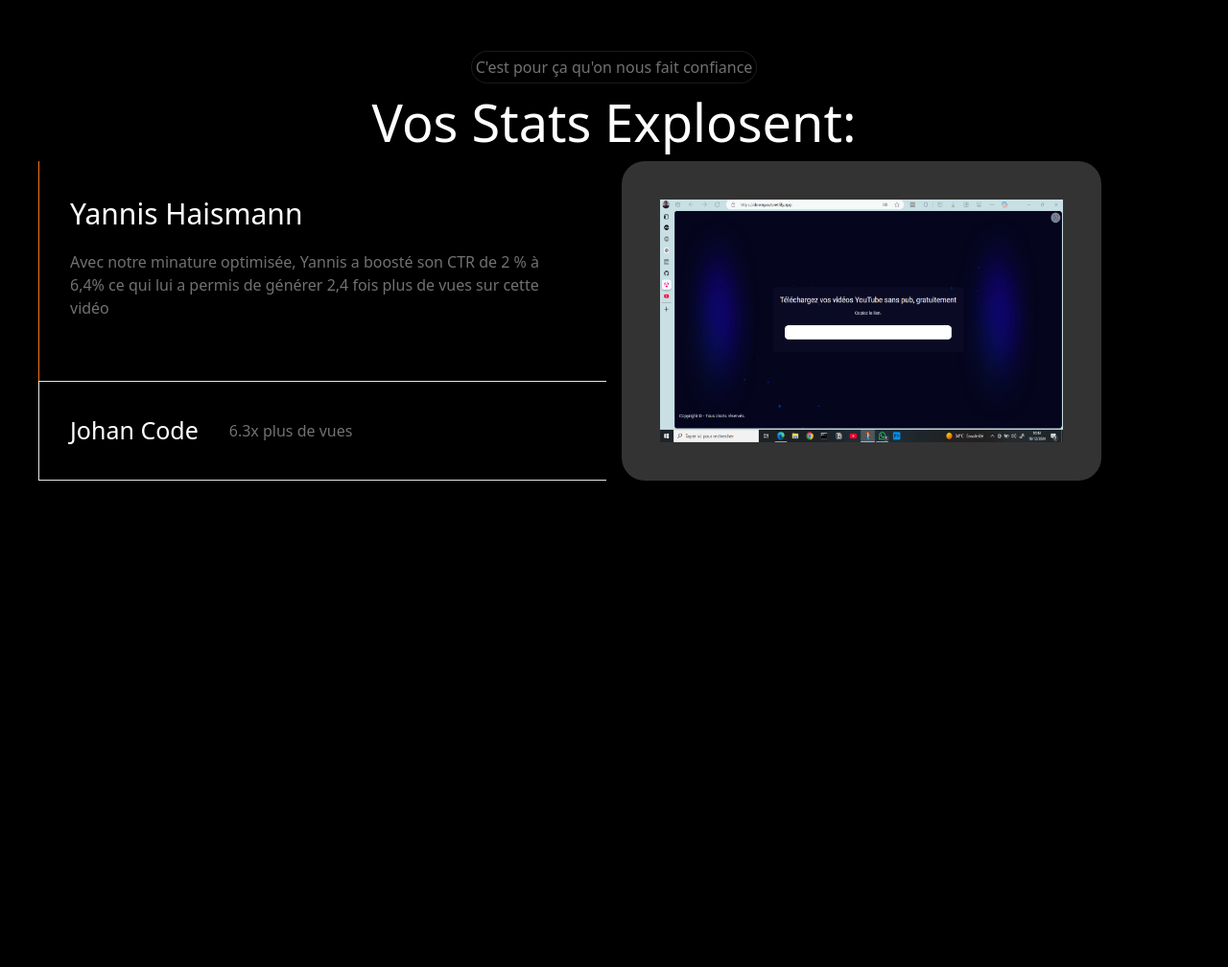
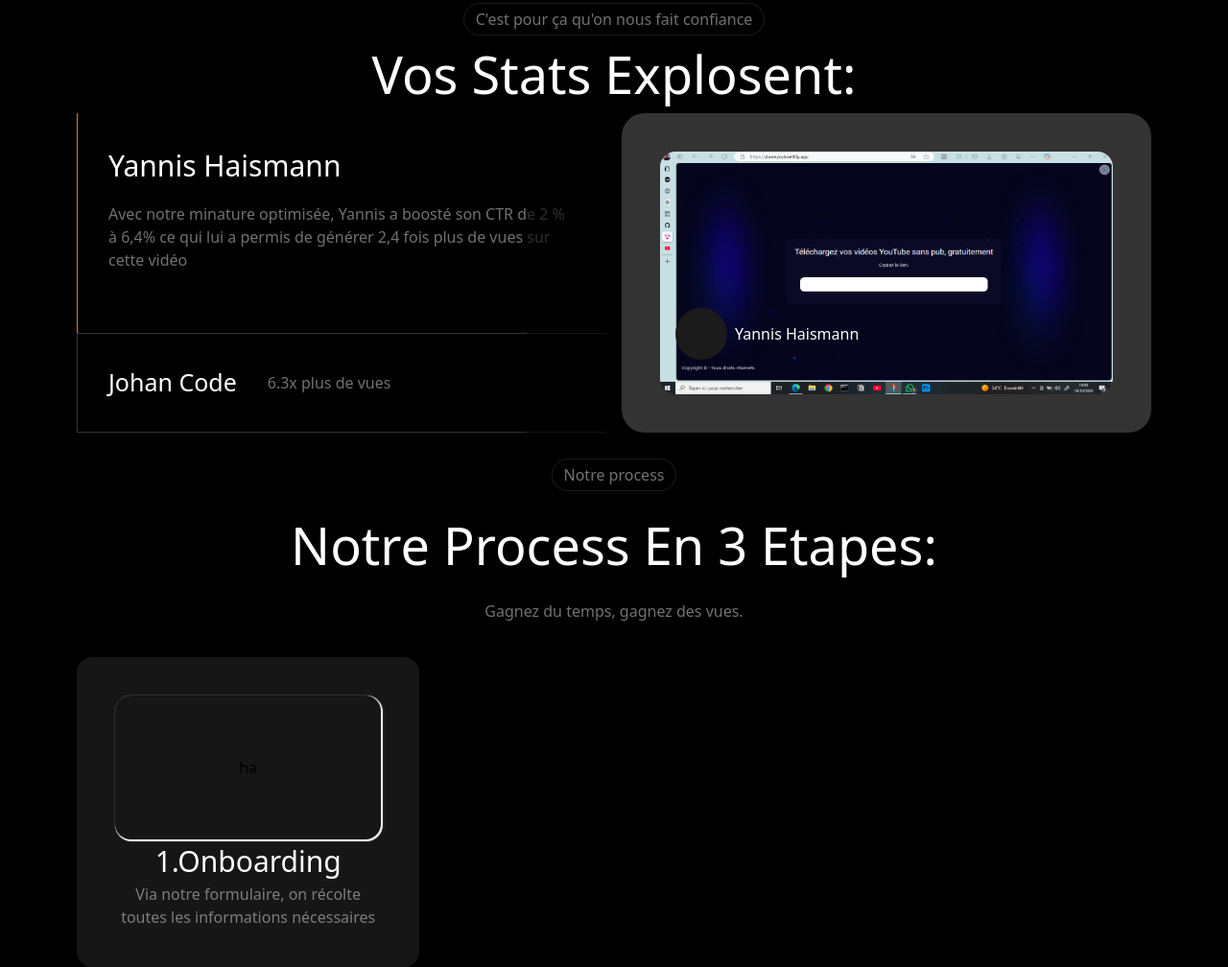
Before and after one commit to Djanfarouhanif/LandingCraft, a website: page page1/index.html in a window 1280 px wide. Shown: the part 1276-2284 px from the top of the page at 96% size. Before the commit the page ends 1817 px from the top, so only its background shows below. Drawn offline with Linux system fonts and the light colour scheme.

Commit message:
finit stat part

```diff
--- a/page1/index.html
+++ b/page1/index.html
@@ -34,14 +34,32 @@
      background-size: 10px 10px;
 
     }
+    .prof{
+      position: relative;
+    }
+
+    .prof::after {
+        content: '';
+        position: absolute;
+        width: 15%;
+        height: 100%;
+        background: rgba(0, 0, 0, 0.599);
+        right: 0;
+        top: 0;
+        z-index: 4;
+
+
+
+    }
+
     </style>
   </head>
   <body class="bg-black">
-    <div class="px-10">
+    <div class="px-20">
       <!-- 1111 -->
         <div class="b  min-w-min-screen p-6 rounded-b-2xl   flex flex-col items-center gap-20 ">
           <!-- --------------- nav bar ----------------------------- -->
-           <div class="flex gap-7 p-3  rounded-3xl bg-black/75 border border-white/10">
+           <div class="fixed z-10 flex gap-7 p-3  rounded-3xl bg-black/75 border border-white/10">
             <!-- Logo -->
             <div class="text-button">MiniaMaker.ia</div>
             <!-- Corpt du navbar -->
@@ -59,9 +77,9 @@
            </div>
 
            <!-- ------------------ body 1--------------------- -->
-            <div class=" flex flex-col gap-8 items-center justify-center">
+            <div class=" flex flex-col gap-8 items-center justify-center pt-20">
               <!-- Offre de lancement -->
-              <div class="flex items-center gap-2 bg-black/75 border border-white/10 p-1 rounded-3xl">
+              <div class="flex items-center gap-2 bg-black/75 border border-white/10 p-1 px-3 rounded-3xl">
                 <div class="w-2 h-2 bg-button rounded-full"></div>
                 <div class="text-nav-color flex gap-2"><span>Offre de lancemment </span> <span class="text-text">03 10 40 30</span></div>
               </div>
@@ -118,32 +136,61 @@
         </div>
         <!-- 333333 -->
         <div class="min-w-min-screen flex flex-col items-center r py-10 ">
-          <div class="flex items-center gap-2 bg-black/75 border border-white/10 p-1 rounded-3xl">
+          <div class="flex items-center gap-2 bg-black/75 border border-white/10 p-1 px-3 rounded-3xl">
             <div class="text-nav-color flex gap-2">C'est pour ça qu'on nous fait confiance</div>
           </div>
 
           <div class="text-text text-[54px]"> Vos Stats Explosent: </div>
 
-          <div class="grid-cols-2  grid   gap-4 ">
-              <div class=>
+          <div class="grid-cols-2 grid gap-4 h-[320px]">
+              <div class= "prof  h-full">
                   <div class=" border-l border-orange-500 p-8 pb-16">
                     <h1 class="text-text text-[30px] pb-4">Yannis Haismann</h1>
                     <p class="text-nav-color">Avec notre minature optimisée, Yannis a boosté son CTR de 2 % à 6,4% ce qui lui a permis de générer 2,4 fois plus de vues sur cette vidéo</p>
                   </div>
-                  <div class="border border-r-0 p-8 flex  items-center gap-8">
+                  <div class=" border-[0.1px] border-white/20 border-r-0 p-8 flex  items-center gap-8">
                       <h1 class="text-text  text-[25px]">Johan Code </h1>
                       <p class="text-nav-color">6.3x plus de vues</p>
                   </div>
               </div>
               <!-- img  -->
-              <div class="w-[500px] rounded-3xl border-[40px] border-[#343333] ">
-                <img class="w-full h-full" src="./image/11.png" alt="">
+              <div class="relative  bg-[#343333] rounded-3xl border-[40px] border-[#343333] overflow-hidden">
+                <div class=" absolute bottom-5 text-text flex items-center gap-2 p-4"> <div class="w-[54px] h-[54px] rounded-full bg-[#1c1b1b]"></div> <p>Yannis Haismann</p> </div>
+                <img class="w-full h-full object-center rounded-2xl " src="./image/11.png" alt="">
               </div>
           </div>
         </div>
 
         <!-- 4444 -->
-         <div></div>
+         <div class="min-w-min-screen flex flex-col items-center justify-center">
+          <!-- -------process------- -->
+          <div class="flex items-center gap-2 bg-black/75 border border-white/10 p-1 px-3 rounded-3xl">
+            <div class="text-nav-color flex gap-2">Notre process</div>
+          </div>
+
+          <div class="text-text text-[54px] py-4"> Notre Process En 3 Etapes: </div>
+          <div class="text-nav-color">Gagnez du temps, gagnez des vues.</div>
+
+          <!-- ----------items -------- -->
+           <div class="grid-cols-3 grid pt-9 gap-6">
+            <!-- item -->
+            <div class="bg-[#161616] rounded-2xl p-10 flex flex-col items-center justify-center">
+              <!-- image -->
+              <div class="h-[150px] w-full rounded-2xl shadow-item flex justify-center items-center">
+                  <p>ha</p>
+              </div>
+              <div>
+                <h1 class="text-[30px] text-text text-center">1.Onboarding</h1>
+                <p class="text-center text-nav-color ">Via notre formulaire, on récolte toutes les informations nécessaires</p>
+              </div>
+            </div>
+
+
+           </div>
+
+         </div>
+         <!-- 5555 -->
+          <div></div>
     </div>
   </body>
 </html>
--- a/tailwind.config.js
+++ b/tailwind.config.js
@@ -31,6 +31,9 @@ module.exports = {
         '100%': { transform: 'translateX(0%)' }
       }
 
+     },
+     boxShadow: {
+      'item': '10px 10px  10px 10px white'
      }
 
     },
```
Also changed, not shown: src/output.css.
